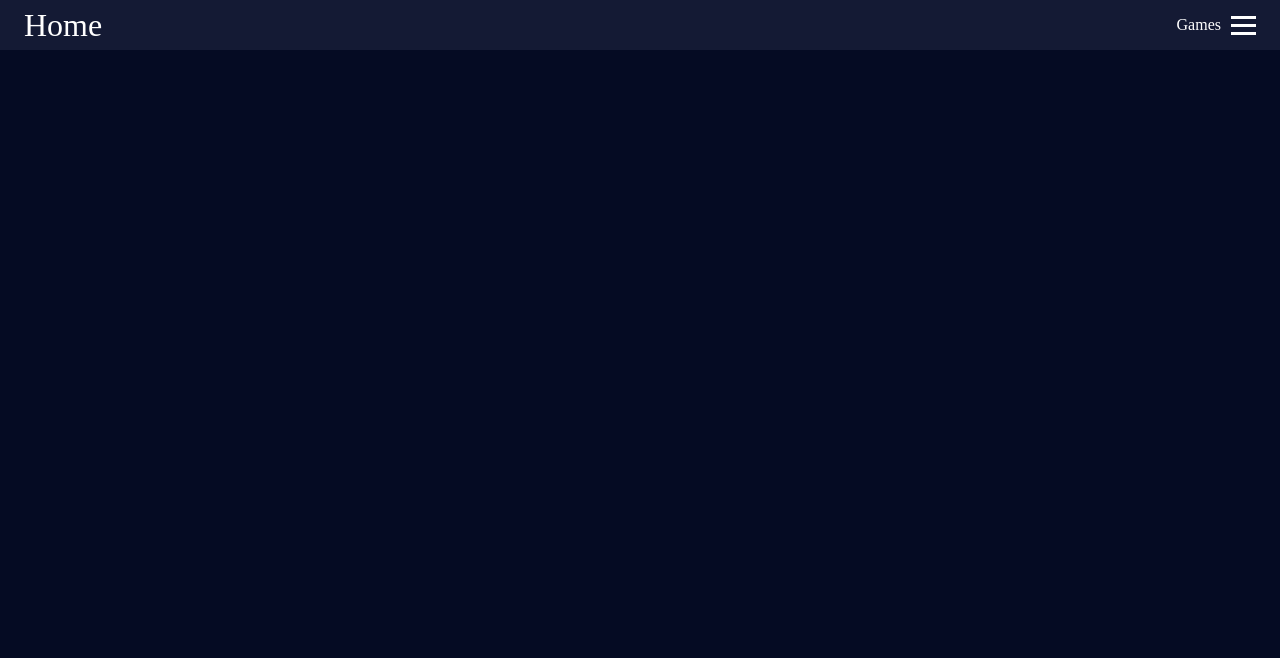
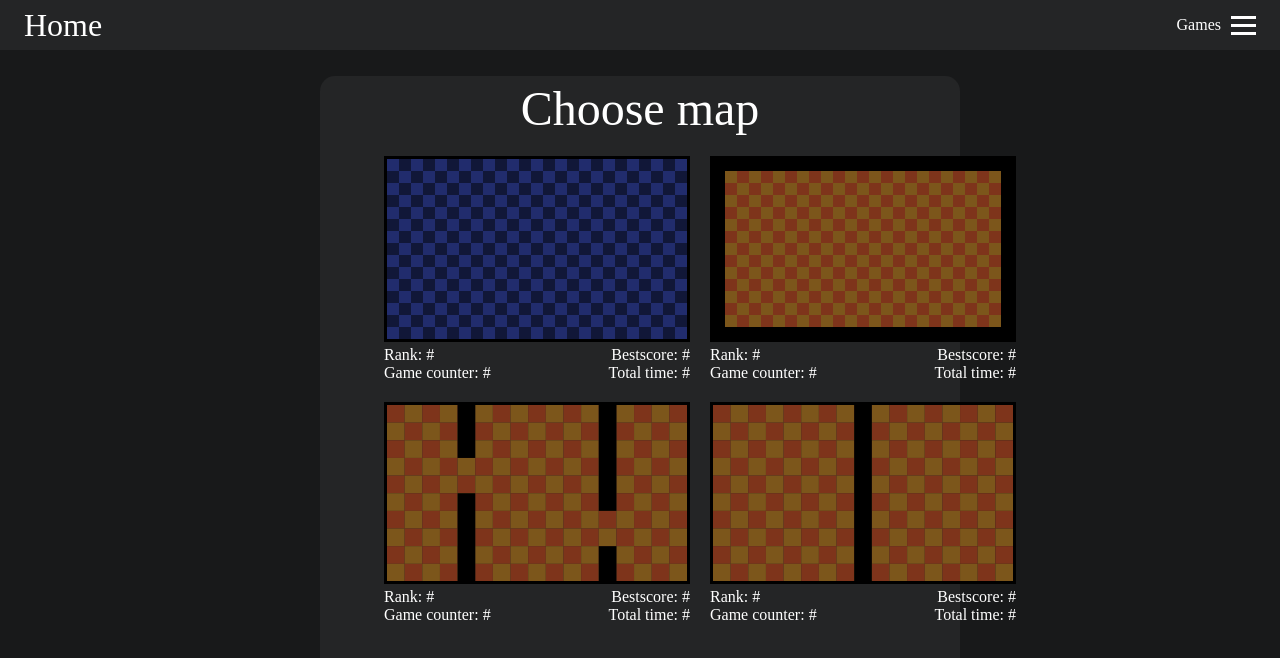
Before and after one commit to AdrianSzafranski/snake-maker, an Angular app: page /snake/menu/maps in a window 1280 px wide. Before the commit this address led to /. Shown: the top 658 px of the page. Built offline with nearby package versions, Linux system fonts and the light colour scheme.

Commit message:
Add SnakeMenuNav component, change menu routing [Snake Game]

```diff
--- a/src/app/app-routing.module.ts
+++ b/src/app/app-routing.module.ts
@@ -8,6 +8,7 @@ import { SnakeMenuComponent } from './snake/snake-menu/snake-menu.component';
 import { SnakeGameComponent } from './snake/snake-game/snake-game.component';
 import { SnakeMapsComponent } from './snake/snake-menu/snake-maps/snake-maps.component';
 import { SnakeRulesComponent } from './snake/snake-menu/snake-rules/snake-rules.component';
+import { SnakeMenuNavComponent } from './snake/snake-menu/snake-menu-nav/snake-menu-nav.component';
 
 const routes: Routes = [
 { path: 'tic-tac-toe', component: TicTacToeComponent, children: [
@@ -15,7 +16,9 @@ const routes: Routes = [
   { path: 'game', component: TicTacToeGameComponent }
 ]},
 { path: 'snake', component: SnakeComponent, children: [
-  { path: '', component: SnakeMenuComponent, children: [
+  { path: '', redirectTo: 'menu', pathMatch: 'full' },
+  { path: 'menu', component: SnakeMenuComponent, children: [
+    { path: '', component: SnakeMenuNavComponent},
     { path: 'maps', component: SnakeMapsComponent},
     { path: 'rules', component: SnakeRulesComponent}
   ]},
--- a/src/app/app.component.css
+++ b/src/app/app.component.css
@@ -3,11 +3,11 @@
     margin: 0;
     display: grid;
     grid-template-rows: auto 1fr auto;
-    background-color: #050B23;
+    background-color: rgb(24, 25, 26);
     color: white;
 }
 header {
-    background-color: #141A34;
+    background-color: rgb(36, 37, 38);
     z-index: 11;
 }
 li {
--- a/src/app/app.module.ts
+++ b/src/app/app.module.ts
@@ -13,6 +13,7 @@ import { SnakeMenuComponent } from './snake/snake-menu/snake-menu.component';
 import { SnakeMapsComponent } from './snake/snake-menu/snake-maps/snake-maps.component';
 import { SnakeRulesComponent } from './snake/snake-menu/snake-rules/snake-rules.component';
 import { SnakeMapComponent } from './snake/snake-menu/snake-maps/snake-map/snake-map.component';
+import { SnakeMenuNavComponent } from './snake/snake-menu/snake-menu-nav/snake-menu-nav.component';
 
 @NgModule({
   declarations: [
@@ -25,7 +26,8 @@ import { SnakeMapComponent } from './snake/snake-menu/snake-maps/snake-map/snake
     SnakeMenuComponent,
     SnakeMapsComponent,
     SnakeRulesComponent,
-    SnakeMapComponent
+    SnakeMapComponent,
+    SnakeMenuNavComponent
   ],
   imports: [
     BrowserModule,
--- a/src/app/snake/snake-menu/snake-maps/snake-maps.component.css
+++ b/src/app/snake/snake-menu/snake-maps/snake-maps.component.css
@@ -1,3 +1,11 @@
+.container {
+    width: 100%;
+    text-align: center;
+}
+.title {
+    margin-top: 5px;
+    font-size: 3rem;
+}
 .mapsContainer {
     display: grid;
     grid-template-columns: repeat(2, 1fr);
--- a/src/app/snake/snake-menu/snake-maps/snake-maps.component.html
+++ b/src/app/snake/snake-menu/snake-maps/snake-maps.component.html
@@ -1,3 +1,6 @@
-<div class="mapsContainer">
-    <app-snake-map *ngFor="let currentMap of maps" [map]="currentMap" class="map" (click)="onStartGame(currentMap.id)"></app-snake-map>
+<div class="container">
+    <p class="title">Choose map</p>
+    <div class="mapsContainer">
+        <app-snake-map *ngFor="let currentMap of maps" [map]="currentMap" class="map" (click)="onStartGame(currentMap.id)"></app-snake-map>
+    </div>
 </div>
--- /dev/null
+++ b/src/app/snake/snake-menu/snake-menu-nav/snake-menu-nav.component.css
@@ -0,0 +1,54 @@
+.container {
+    width: 100%;
+  }
+.title {
+    color: rgb(147, 212, 147);
+    font-family: Kristen ITC;
+    text-align: center;
+    font-size: 5rem;
+}
+.options {
+    display: flex;
+    justify-content: center; /* Wyrównuje elementy na środku w poziomie */
+    align-items: center; /* Wyrównuje elementy na środku w pionie */
+    flex-wrap: wrap; /* Pozwala elementom zawijać się do nowego wiersza */
+    gap: 10px; /* Odstęp między elementami */
+    margin-top: 75px;
+}
+
+.option {
+    font-family: Kristen ITC;
+    font-size: 2rem;
+    border-radius: 25px;
+    padding: 20px;
+    margin: 20px;
+    text-align: center;
+    text-decoration: none;
+}
+#game {
+    background-color: rgb(212, 152, 147);
+    color: rgb(99, 24, 17);
+}
+#options {
+    background-color: rgb(187, 212, 147);
+    color: rgb(57, 84, 14);
+}
+#addMap {
+    background-color: rgb(147, 212, 197);
+    color: rgb(16, 76, 62);
+}
+#gamesHistory {
+    background-color: rgb(206, 170, 219);
+    color: rgb(76, 22, 96);
+}
+#rules {
+    background-color: rgb(231, 227, 161);
+    color: rgb(75, 72, 17);
+}
+a {
+    color: white;
+    text-decoration: none;
+    font-size: 1.2rem;
+    padding-right: 10px;
+    padding-right: 10px;
+}
--- /dev/null
+++ b/src/app/snake/snake-menu/snake-menu-nav/snake-menu-nav.component.html
@@ -0,0 +1,10 @@
+<div class="container">
+    <p class="title">Snake</p>
+    <div class="options">
+        <a id='game' class='option' routerLink="/snake/menu/maps">Game</a>
+        <a id='options' class='option' routerLink="/snake/menu/rules">Options</a>
+        <a id='addMap' class='option' routerLink="/snake/menu/rules">Add map</a>
+        <a id='gamesHistory' class='option' routerLink="/snake/menu/rules">Games history</a>
+        <a id='rules' class='option' routerLink="/snake/menu/rules">Rules</a>
+    </div>
+</div>
--- a/src/app/snake/snake-menu/snake-menu.component.css
+++ b/src/app/snake/snake-menu/snake-menu.component.css
@@ -7,26 +7,6 @@
     display: flex;
     flex-direction: column;
     align-items: center;
-    background-color: #111738;
+    background-color: rgb(36, 37, 38);
+    border-radius: 15px;
 }
-.topPanel {
-    margin-top: 1%;
-    width: 100%;
-    position: relative;
-  }
-.title {
-    text-align: center;
-    font-size: 2rem;
-}
-.nav {
-    position: absolute;
-    top: 0;
-     right: 0;
-}
-a {
-    color: white;
-    text-decoration: none;
-    font-size: 1.2rem;
-    padding-right: 10px;
-    padding-right: 10px;
-}
--- a/src/app/snake/snake-menu/snake-menu.component.html
+++ b/src/app/snake/snake-menu/snake-menu.component.html
@@ -1,12 +1,5 @@
 <div class='container'>
-   <div class="topPanel">
-        <p class="title">Choose Map</p>
-        <div class="nav">
-            <a class='maps' routerLink="/snake/maps">Maps</a>
-            <a class='rules' routerLink="/snake/rules">Rules</a>
-        </div>
-   </div>
-   <div style="width: 100%">
-        <router-outlet></router-outlet>
+    <div style="width: 100%">
+    <router-outlet></router-outlet>
     </div>
 </div>
```
Also changed, not shown: src/app/snake/snake-menu/snake-menu-nav/snake-menu-nav.component.ts (added, +10 -0 lines), 1 other file (tests, documents, lock files or other folders).
